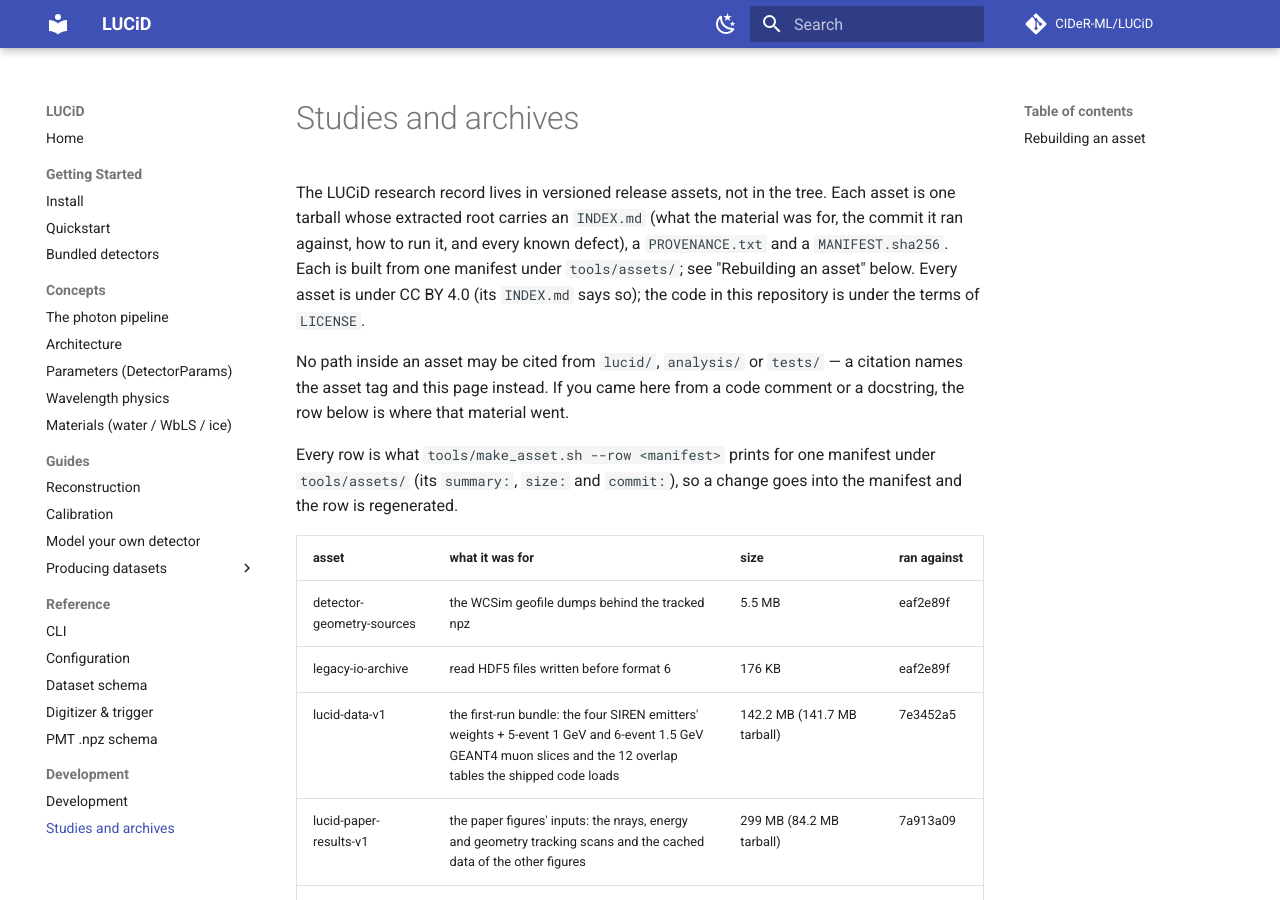
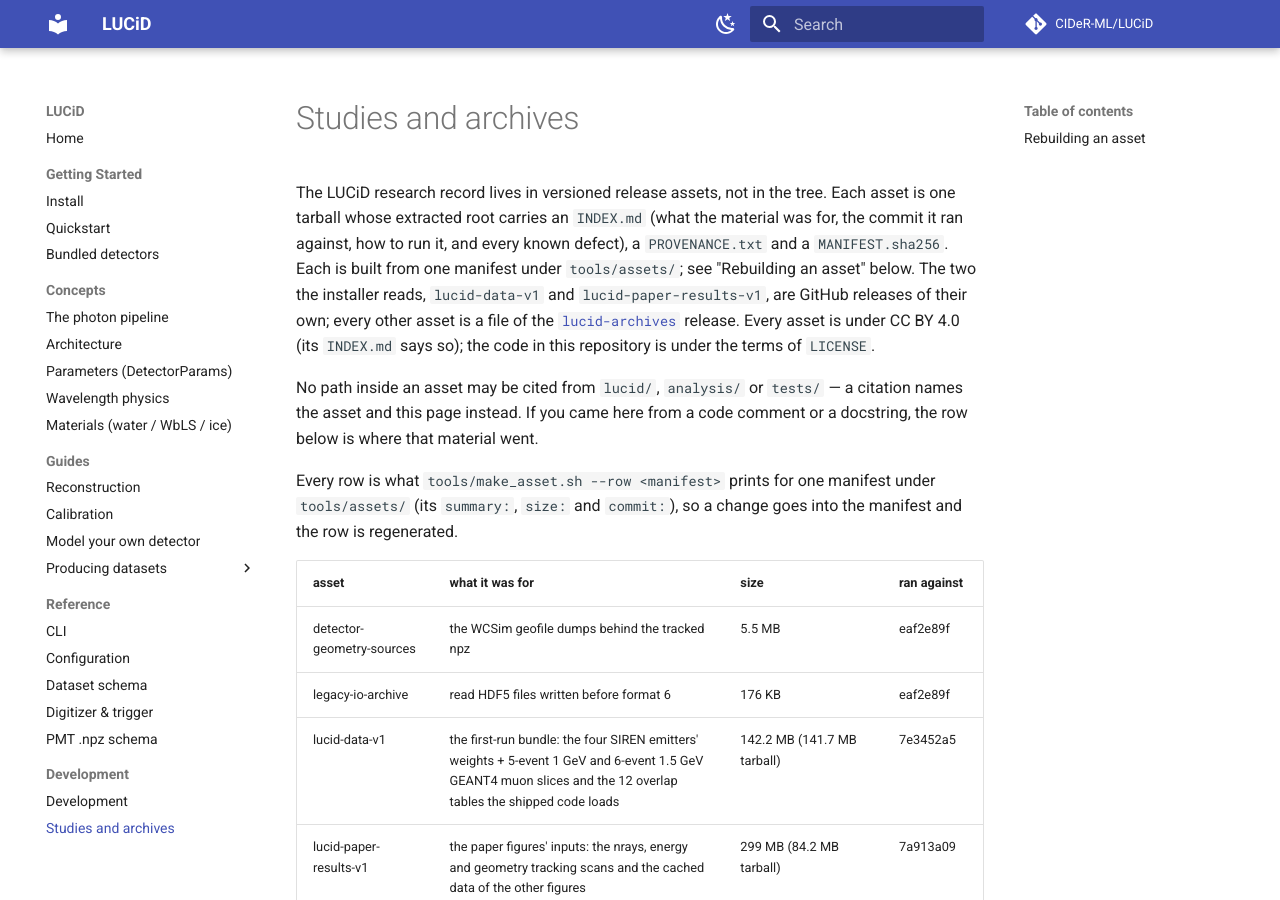
Before and after one commit to CIDeR-ML/LUCiD, an MkDocs documentation site: the page built from docs/studies.md, in a window 1280 px wide and 900 px high. Built offline with MkDocs 1.6.1 and Material for MkDocs 9.7.7, drawn with Linux system fonts in a browser that asks for light colours; comment, search, counter and statistics services are not loaded; some of the changed text lies outside the part shown.

Commit message:
Release assets: the 15 archives are files of one lucid-archives release; manifests name their release

```diff
--- a/docs/studies.md
+++ b/docs/studies.md
@@ -5,11 +5,14 @@
 material was for, the commit it ran against, how to run it, and every known
 defect), a `PROVENANCE.txt` and a `MANIFEST.sha256`. Each is built from one
 manifest under `tools/assets/`; see "Rebuilding an asset" below.
+The two the installer reads, `lucid-data-v1` and `lucid-paper-results-v1`, are GitHub
+releases of their own; every other asset is a file of the
+[`lucid-archives`](https://github.com/CIDeR-ML/LUCiD/releases/tag/lucid-archives) release.
 Every asset is under CC BY 4.0 (its `INDEX.md` says so); the code in this
 repository is under the terms of `LICENSE`.
 
 No path inside an asset may be cited from `lucid/`, `analysis/` or `tests/` —
-a citation names the asset tag and this page instead. If you came here from a
+a citation names the asset and this page instead. If you came here from a
 code comment or a docstring, the row below is where that material went.
 
 Every row is what `tools/make_asset.sh --row <manifest>` prints
@@ -57,11 +60,12 @@
 body, and refuses one whose `commit:` does not resolve — a study tarball with
 no provenance is worse than a deleted directory, because it looks runnable.
 The script touches no remote. `tools/publish_assets.sh <dir>` then publishes
-every built asset in `<dir>`: it checks each tarball against its `.sha256` and
-the two installer assets against `data/MANIFEST.sha256` and
-`analysis/paper/RESULTS.sha256`, prints one `gh release create` per asset
-(a dry run), and with `--go` creates the releases on `main`, skipping any that
-exist. A published asset is never replaced; a changed one is a new tag.
+every built asset in `<dir>` to the release its manifest's `release:` names (the
+asset's own name when there is none): it checks each tarball against its
+`.sha256` and the two installer assets against `data/MANIFEST.sha256` and
+`analysis/paper/RESULTS.sha256`, prints what it would do (a dry run), and with
+`--go` creates the missing releases on `main` and attaches the missing files.
+A published file is never replaced; a changed asset is a new tag.
 
 `lucid-data-v1` and `lucid-paper-results-v1` carry material that is on no git
 ref: the trained SIREN weights, the PhotonSim ROOT slices, the git-ignored
```
Also changed, not shown: 17 other files.
